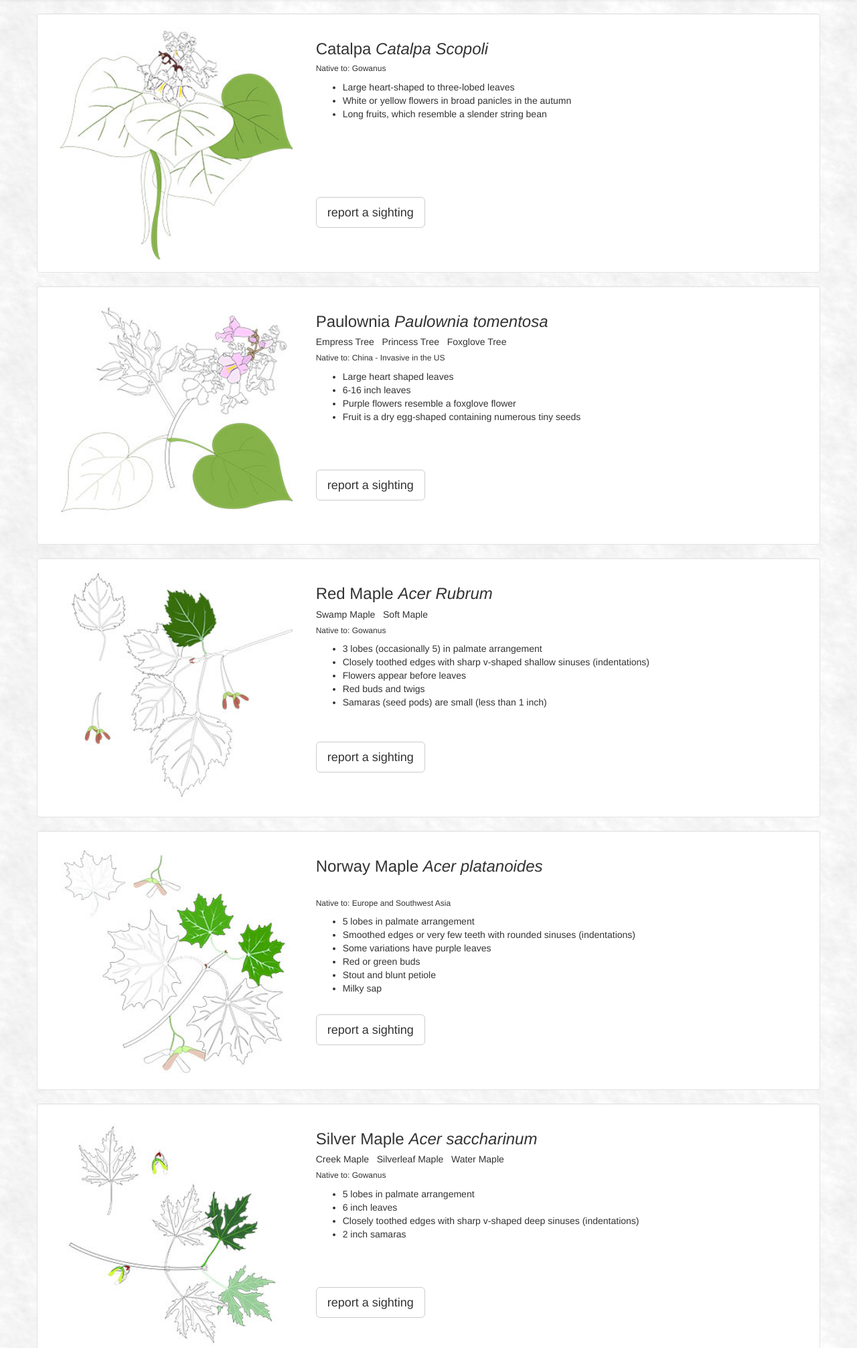
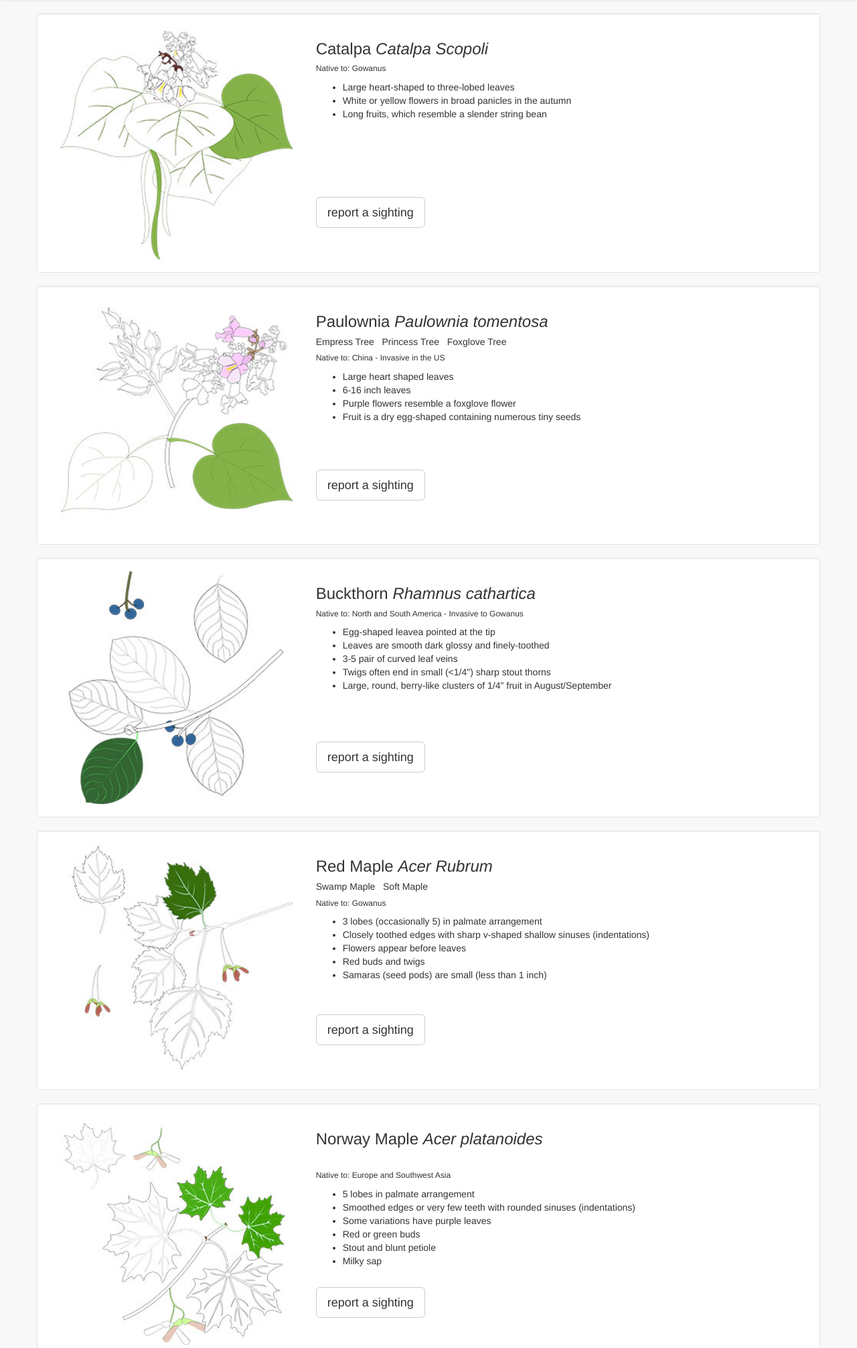
Before and after one commit to Kadee80/floraReportV1, a Flask app: page /catalog in a window 1280 px wide. Shown: the part 50-2062 px from the top of the page at 67% size. Run offline with Flask 2, Linux system fonts and the light colour scheme; parts of the project's set-up code (start-up, migrations or seed data) failed here and were passed over; some libraries are stand-ins or nearby versions.

Commit message:
added species

```diff
--- a/app.py
+++ b/app.py
@@ -104,11 +104,62 @@ SOHplants['Paulownia']={
 	'6-16 inch leaves',
 	'Purple flowers resemble a foxglove flower',
 	'Fruit is a dry egg-shaped containing numerous tiny seeds '
-
-
 	],
 	'native':'China - Invasive in the US',
 	'facts':['']
+
+}
+
+SOSplants = {}
+
+SOSplants['Buckthorn']={
+	'thumb':'sm_buckthorn.jpg',
+	'image':'lg_buckthorn.jpg',
+	'latin':'Rhamnus cathartica',
+	'aka':[],
+	'characteristics':[
+	'Egg-shaped leavea pointed at the tip',
+	'Leaves are smooth dark glossy and finely-toothed',
+	'3-5 pair of curved leaf veins',
+	'Twigs often end in small (<1/4") sharp stout thorns',
+	'Large, round, berry-like clusters of 1/4" fruit in August/September'
+	],
+	'native':'North and South America - Invasive to Gowanus',
+	'facts':['']
+
+}
+
+SASplants = {}
+
+SASplants['Bayberry']={
+	'thumb':'sm_bayberry.jpg',
+	'image':'lg_bayberry.jpg',
+	'latin':'Myrica cerifera',
+	'aka':['Southern Wax Myrtle', 'Candleberry', 'Tallow shrub'],
+	'characteristics':[
+	'Long ovate simple leaves are toothed towards tip',
+	'Large shrub or small tree thrives near water',
+	'Small clusters of waxy grey-blue berries arranged alternately along branches'
+	],
+	'native':'Gowanus',
+	'facts':['']
+
+}
+
+COSplants ={}
+COSplants['Silk Tree']={
+	'thumb':'sm_silktree.jpg',
+	'image':'lg_silktree.jpg',
+	'latin':'Albizia julibrissin',
+	'aka':['Persian Silk Tree', 'Pink Silk Tree', 'Mimosa'],
+	'characteristics':[
+	'Showy and fragrant pink flowers that resemble pom- poms',
+	'Fruits are flat, straw-colored 6" leguminous pods containing oval-shaped seeds',
+	'Bark is dark greenish grey in colour and striped vertically as it gets older',
+	'Fern-like leaves, finely divided, 5-8 inches long by about 3-4 inches wide, arranged oppositely along stems'
+	],
+	'native':'Asia - Introduced to US as Ornamental Species',
+	'facts':['The highly scented fruit of bayberry was a source of wax for early settlers in America.']
 
 }
 
@@ -167,7 +218,7 @@ def allflora():
 def catalog():
 
 	# render and return the template
-	return render_template('catalog.html', SOLplants=SOLplants, SOHplants=SOHplants)
+	return render_template('catalog.html', SOLplants=SOLplants, SOHplants=SOHplants, SOSplants=SOSplants, SASplants=SASplants, COSplants=COSplants)
 
 ###################################
 @app.route("/flora/<flora_id>")
--- a/templates/catalog.html
+++ b/templates/catalog.html
@@ -63,15 +63,97 @@
 </div><!--endrow-->
 {% endfor %}
 
+{% for name, info in SOSplants.items() %}
+<div class="row well">
+<!-- left column -->
+	<div class="col-md-4 ">
+		<img class=" img-rounded" src="/static/img/{{ info.get('thumb') }}">
+
+	</div>
+	<!-- right column -->
+	<div class="col-md-8 "style="padding-left:20px; min-height:300px;" >
+		<h3>{{name|replace("_"," ")}} <em>{{info.get('latin')|replace("_", " ")}}</em></h3>
+		<h5>
+			{% for aka in info.get('aka') %}
+			{{ aka|replace("_"," ")}} &nbsp;
+			{%endfor%}
+		</h5>
+
+		<h6>Native to: {{info.get('native')}}</h6>
+		<p>
+			<ul>
+			{% for c in info.get('characteristics') %}
+			<li>{{ c|replace("_"," ")}} </li>
+			{%endfor%}
+			</ul>
+		</p>
+		<a href="report/{{name|replace(" ","-")}}" class="btn btn-default btn-lg pull-right" style="position:absolute; bottom:0;">report a sighting</a>
+	</div>
+</div><!--endrow-->
+{% endfor %}
+
+
+{% for name, info in SOLplants.items() %}
+<div class="row well">
+<!-- left column -->
+	<div class="col-md-4 ">
+		<img class=" img-rounded" src="/static/img/{{ info.get('thumb') }}">
+	</div>
+	<!-- right column -->
+	<div class="col-md-8 "style="padding-left:20px; min-height:300px;" >
+		<h3>{{name|replace("_"," ")}} <em>{{info.get('latin')|replace("_", " ")}}</em></h3>
+		<h5>
+			{% for aka in info.get('aka') %}
+			{{ aka|replace("_"," ")}} &nbsp;
+			{%endfor%}
+		</h5>
+
+		<h6>Native to: {{info.get('native')}}</h6>
+		<p>
+			<ul>
+			{% for c in info.get('characteristics') %}
+			<li>{{ c|replace("_"," ")}} </li>
+			{%endfor%}
+			</ul>
+		</p>
+		<a href="report/{{name|replace(" ","-")}}" class="btn btn-default btn-lg pull-right" style="position:absolute; bottom:0;">report a sighting</a>
+	</div>
+</div><!--endrow-->
+{% endfor %}
+
+{% for name, info in SASplants.items() %}
+<div class="row well">
+<!-- left column -->
+	<div class="col-md-4 ">
+		<img class=" img-rounded" src="/static/img/{{ info.get('thumb') }}">
+	</div>
+	<!-- right column -->
+	<div class="col-md-8 "style="padding-left:20px; min-height:300px;" >
+		<h3>{{name|replace("_"," ")}} <em>{{info.get('latin')|replace("_", " ")}}</em></h3>
+		<h5>
+			{% for aka in info.get('aka') %}
+			{{ aka|replace("_"," ")}} &nbsp;
+			{%endfor%}
+		</h5>
+
+		<h6>Native to: {{info.get('native')}}</h6>
+		<p>
+			<ul>
+			{% for c in info.get('characteristics') %}
+			<li>{{ c|replace("_"," ")}} </li>
+			{%endfor%}
+			</ul>
+		</p>
+		<a href="report/{{name|replace(" ","-")}}" class="btn btn-default btn-lg pull-right" style="position:absolute; bottom:0;">report a sighting</a>
+	</div>
+</div><!--endrow-->
+{% endfor %}
 
 
 
 
 
-
-
-
-{% for name, info in SOLplants.items() %}
+{% for name, info in COSplants.items() %}
 <div class="row well">
 <!-- left column -->
 	<div class="col-md-4 ">
@@ -113,7 +195,7 @@
 		}
 
 		body{
-			background-image: url(../static/img/nice_snow.png);
+			background-color:#F8F8F8;
 		}
 	</style>
 {% endblock %}
```
Also changed, not shown: templates/main.html (+6 -6 lines), static/img/lg_buckthorn.jpg (added), static/img/sm_buckthorn.jpg (added).
